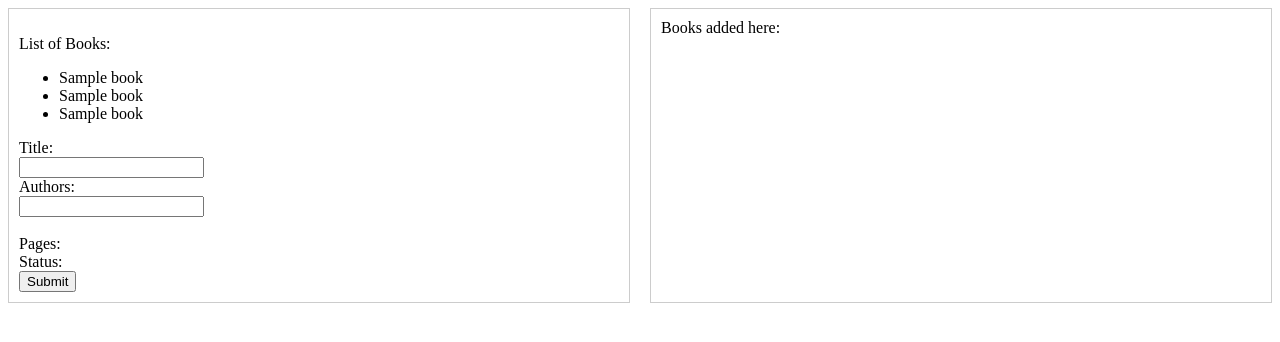
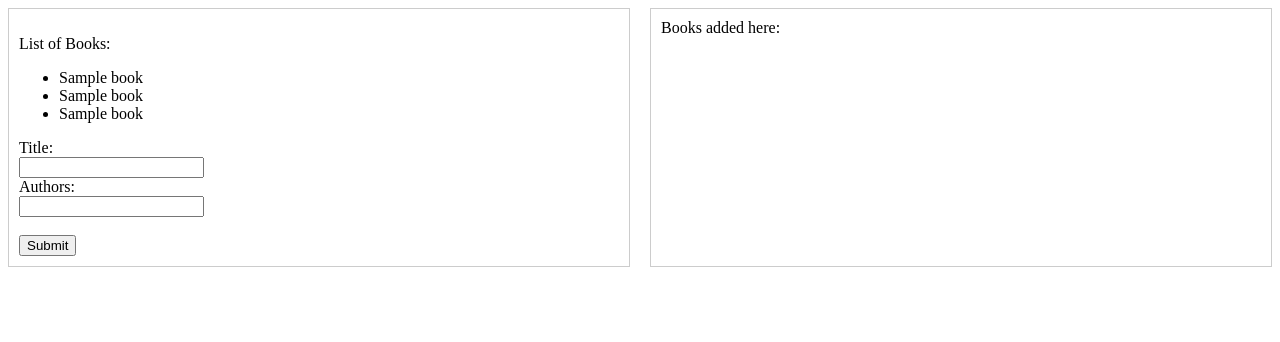
Before and after one commit to babynapboltron8/project-library-TOJ-, a plain HTML site: page index.html in a window 1280 px wide. Drawn offline with Linux system fonts and the light colour scheme.

Commit message:
remove labels pages & status

```diff
--- a/index.html
+++ b/index.html
@@ -23,10 +23,6 @@
               <label for="lname">Authors:</label><br />
               <input type="text" id="lname" name="lname" value="" /><br /><br />
             </div>
-            <div>
-              <label for="fname">Pages:</label><br />
-              <label for="fname">Status:</label><br />
-            </div>
           </div>
           <input type="submit" value="Submit" />
         </form>
```
